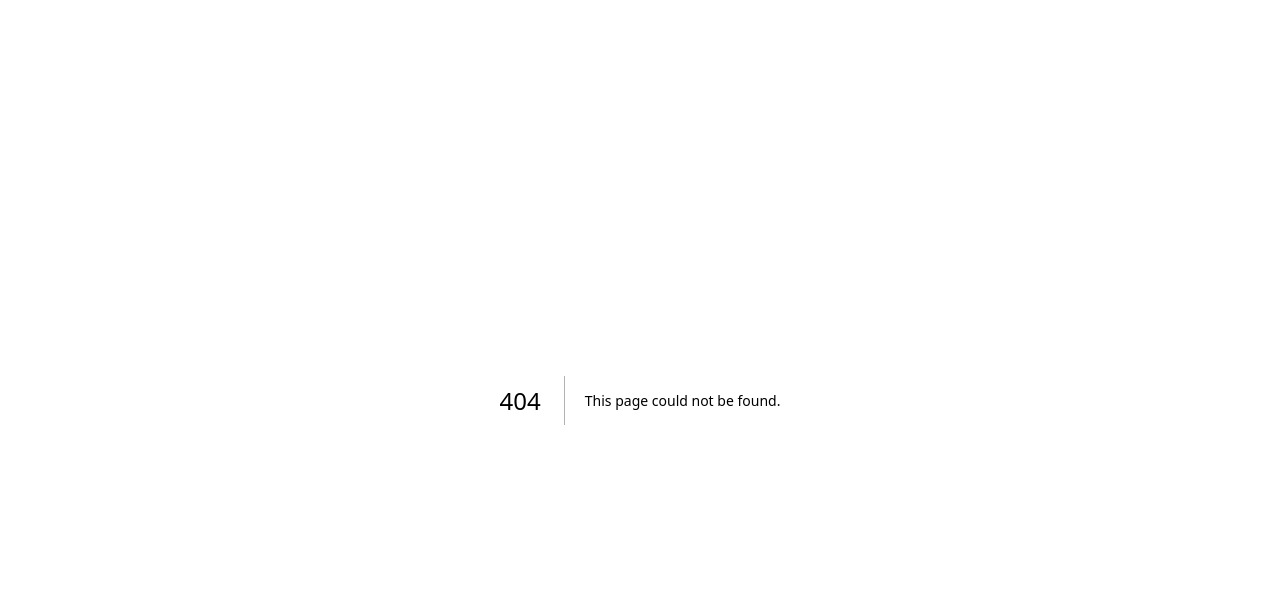
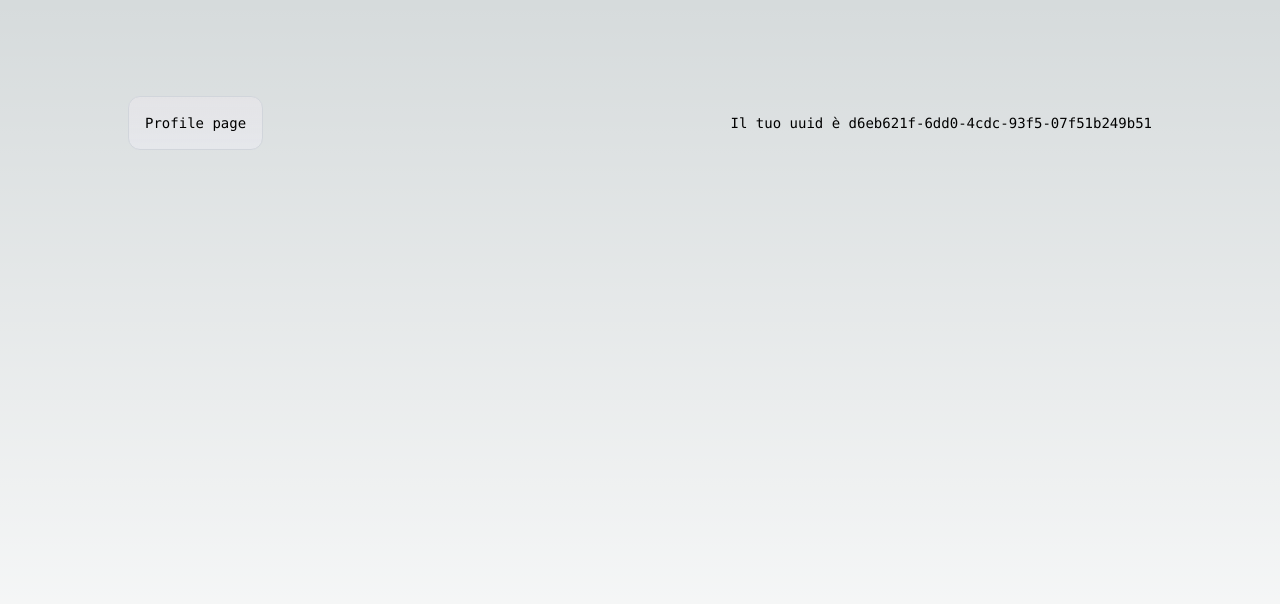
Before and after one commit to aaglietti-itsrizzoli/sss, a Next.js app: page /profile in a window 1280 px wide. Before the commit this address had no page. Shown: the top 604 px of the page. Built offline with nearby package versions, Linux system fonts and the light colour scheme.

Commit message:
feat(profile): scaffold

```diff
--- /dev/null
+++ b/app/profile/page.tsx
@@ -0,0 +1,14 @@
+export default function Profile() {
+  return (
+    <main className="flex min-h-screen flex-col items-center justify-between p-24">
+      <div className="z-10 w-full max-w-5xl items-center justify-between font-mono text-sm lg:flex">
+        <p className="fixed left-0 top-0 flex w-full justify-center border-b border-gray-300 bg-gradient-to-b from-zinc-200 pb-6 pt-8 backdrop-blur-2xl dark:border-neutral-800 dark:bg-zinc-800/30 dark:from-inherit lg:static lg:w-auto  lg:rounded-xl lg:border lg:bg-gray-200 lg:p-4 lg:dark:bg-zinc-800/30">
+          Profile page
+        </p>
+        <div className="fixed bottom-0 left-0 flex h-48 w-full items-end justify-center bg-gradient-to-t from-white via-white dark:from-black dark:via-black lg:static lg:size-auto lg:bg-none">
+          <p>Il tuo uuid è d6eb621f-6dd0-4cdc-93f5-07f51b249b51</p>
+        </div>
+      </div>
+    </main>
+  );
+}
```
